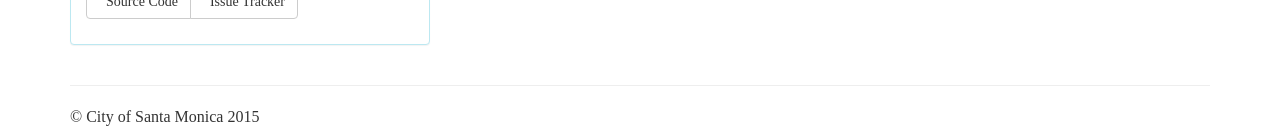
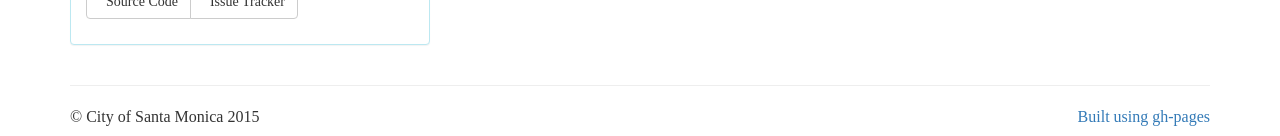
Before and after one commit to CityofSantaMonica/open.smgov.net, a Jekyll site: the page built from index.html, in a window 1280 px wide. Shown: the part 965-1101 px from the top of the page. Built offline with Jekyll 4.4.1, drawn with Linux system fonts in a browser that asks for light colours; nearby versions of some CDN libraries.

Commit message:
link back to this repo

```diff
--- a/_includes/footer.html
+++ b/_includes/footer.html
@@ -1,6 +1,9 @@
 <div class="container">
   <hr>
   <footer>
-      <p>© City of Santa Monica 2015</p>
+      <p class="pull-left">© City of Santa Monica 2015</p>
+      <p class="pull-right">
+        <a href="https://github.com/CityofSantaMonica/dev.smgov.net" target="_blank"><span class="fi fi-fw fi-github"></span> Built using gh-pages</a>
+      </p>
   </footer>
 </div>
```
